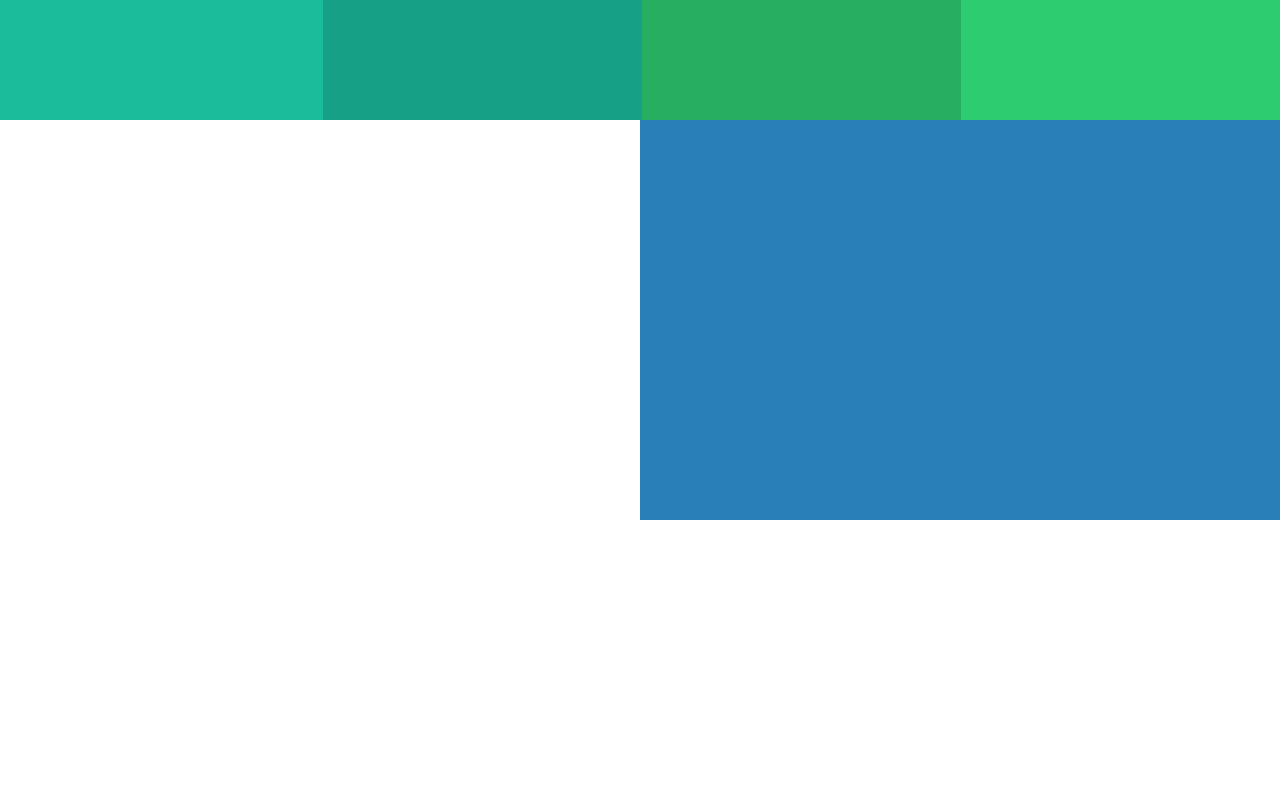
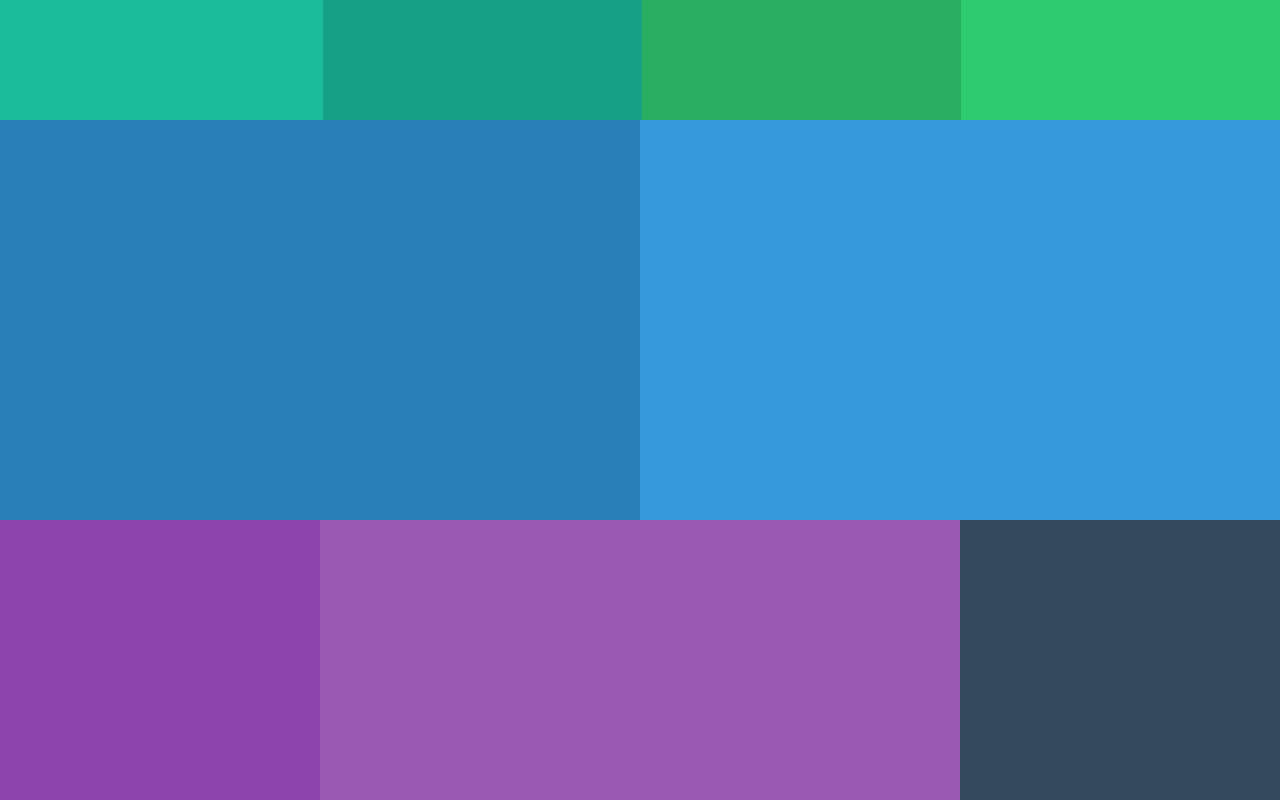
Before and after one commit to 0x49b/FHNW_webec, a plain HTML site: page docs/boxes.html in a window 1280 px wide. Drawn offline with Linux system fonts and the light colour scheme.

Commit message:
added correct boxes spaces and backgroundcolors

```diff
--- a/docs/boxes.html
+++ b/docs/boxes.html
@@ -16,14 +16,12 @@
         header{
             grid-gap:0;
             height: 15%;
-            width:100%;
             display: grid;
         }
 
 
 
         header div:nth-child(1) {
-
             background-color: #1abc9c;
             padding: 0;
             margin: 0;
@@ -69,30 +67,34 @@
             grid-column: 1/1;
         }
 
-        main div:nth-child(1) {
-            /*background-color: #3498db;*/
+        main div:nth-child(2) {
+            background-color: #3498db;
             grid-row:1;
             grid-column: 2/3;
         }
 
 
         footer {
-            height: 30%;
+            display:grid;
+            height: 35%;
         }
 
         footer div:nth-child(1) {
             background-color: #8e44ad;
-            width: 25%;
+            grid-row: 1;
+            grid-column: 1/4;
         }
 
-        footer div:nth-child(1) {
+        footer div:nth-child(2) {
             background-color: #9b59b6;
-            width: 50%;
+            grid-row: 1;
+            grid-column: 2/4;
         }
 
-        footer div:nth-child(1) {
+        footer div:nth-child(3) {
             background-color: #34495e;
-            width: 25%;
+            grid-row: 1;
+            grid-column: 4/4;
         }
 
     </style>
```
Also changed, not shown: docs/index.html (+5 -10 lines), 1 other file.
